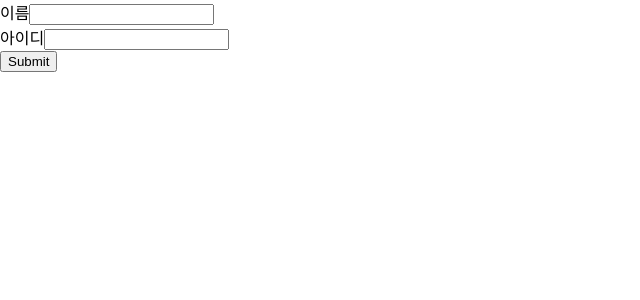
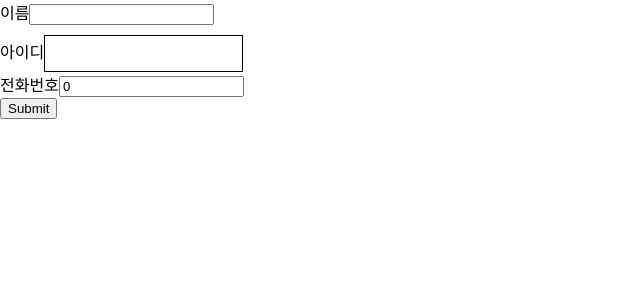
Before and after one commit to bluecheat/react-snippet, a Next.js app: page /form/reacthookform in a window 1280 px wide. Shown: the top 300 px of the page, without its empty margins (0-640 px from the left). Built offline with nearby package versions, Linux system fonts and the light colour scheme.

Commit message:
:sparkles: validation testing using yup

```diff
--- a/pages/form/reacthookform.tsx
+++ b/pages/form/reacthookform.tsx
@@ -6,12 +6,14 @@ import * as yup from 'yup';
 type SampleForm = {
 	id: string;
 	name: string;
+	phone: number;
 };
 
 const schema = yup.object({
-	id: yup.string().required(),
-	name: yup.string().required(),
-}).required();
+	id: yup.string().required('아이디는 필수 값입니다'),
+	name: yup.string().required('이름은 필수 값입니다'),
+	phone: yup.string().required('전화번호는 필수 값입니다').min(10, '길이가 맞지 않습니다 (최소 10글자)').max(11, '길이가 맞지 않습니다 (최대 11글자)'),
+});
 
 export default function ReactHookFormExample() {
 	const { register, handleSubmit, formState: { errors } } = useForm<SampleForm>({
@@ -21,9 +23,14 @@ export default function ReactHookFormExample() {
 	return (
 		/* "handleSubmit" will validate your inputs before invoking "onSubmit" */
 		<form onSubmit={handleSubmit(onSubmit)}>
-			<HookInput label={'이름'} name={'name'} required register={register} errors={errors} />
+			<HookInput type={'text'} label={'이름'} name={'name'} required register={register} errors={errors} />
 			{/* register your input into the hook by invoking the "register" function */}
-			<HookInput label={'아이디'} name={'id'} required register={register} errors={errors} />
+			<HookInput type={'text'} style={{
+				border: '1px solid',
+				padding: '10px',
+				marginTop: '10px',
+			}} label={'아이디'} name={'id'} required register={register} errors={errors} />
+			<HookInput defaultValue={0} type={'number'} label={'전화번호'} name={'phone'} required register={register} errors={errors} />
 			<input type='submit' />
 		</form>
 	);
--- a/snippet/form/HookInput.tsx
+++ b/snippet/form/HookInput.tsx
@@ -18,7 +18,7 @@ const HookInput: React.FC<HookInputProps> = ({ register, style, name, label, req
 	return (
 		<div>
 			<label htmlFor={name}>{label}</label>
-			<input type={'text'} style={style} id={name} {...register(name, { required })} {...props} />
+			<input style={style} id={name} {...register(name, { required })} {...props} />
 			{errors?.[name] && (
 				<div className='help is-danger' role='alert'>
 					{errors[name]?.message as string}
```
